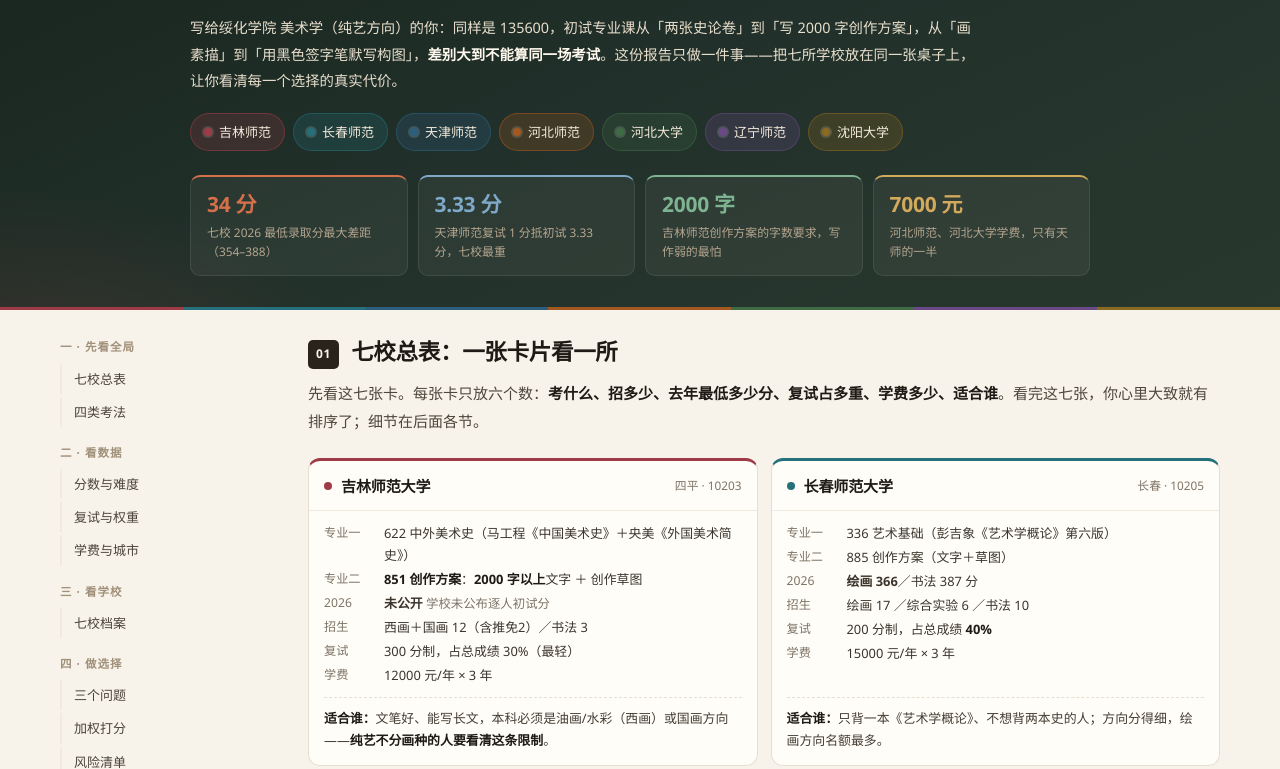
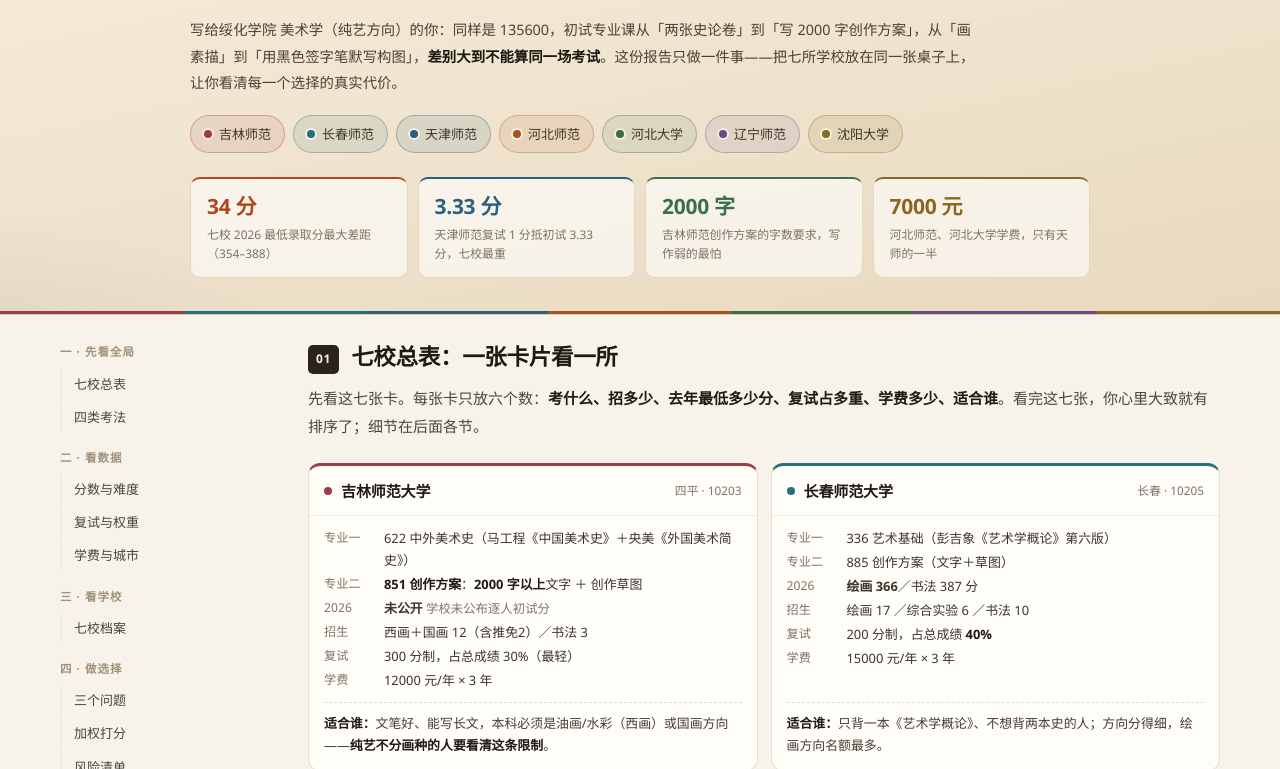
Before and after one commit to TS-jj/northeast-art-kaoyan, a plain HTML site: page lnnu-vs-synu/index.html in a window 1280 px wide. Shown: the part 159-928 px from the top of the page. Drawn offline with Linux system fonts and the light colour scheme.

Commit message:
页头改浅米纸底色：去掉深色块，墨字+赭石小标题，数据块白卡上色

```diff
--- a/lnnu-vs-synu/index.html
+++ b/lnnu-vs-synu/index.html
@@ -23,30 +23,31 @@ body{margin:0;background:var(--bg);color:var(--body);
 .wrap{max-width:var(--wide);margin:0 auto;padding:0 20px}
 
 /* ---------- hero ---------- */
-.hero{position:relative;overflow:hidden;color:#fdf9f1;padding:42px 0 34px;
+.hero{position:relative;overflow:hidden;color:#2c2418;padding:44px 0 36px;
   background:
-    radial-gradient(600px 280px at 88% -12%,rgba(198,148,74,.36),transparent 66%),
-    radial-gradient(500px 270px at 0% 116%,rgba(146,62,58,.22),transparent 72%),
-    linear-gradient(156deg,#18231d 0%,#21302a 50%,#29382e 100%)}
+    radial-gradient(640px 300px at 90% -22%,rgba(206,152,74,.26),transparent 68%),
+    radial-gradient(520px 280px at -4% 120%,rgba(44,95,125,.12),transparent 72%),
+    linear-gradient(168deg,#f6eedc 0%,#efe3cd 56%,#e8d9be 100%)}
 .hero .wrap{position:relative;z-index:1}
+.hero{border-bottom:1px solid #ddceb2}
 .hero::after{content:"";position:absolute;left:0;right:0;bottom:0;height:3px;
   background:linear-gradient(90deg,#9e3b47 0 14.28%,#25707a 0 28.56%,#2c5f7d 0 42.84%,#a2581f 0 57.12%,#3f6b45 0 71.4%,#6a4a86 0 85.68%,#8a6a20 0 100%)}
-.hero .kicker{font-size:12.5px;letter-spacing:.16em;color:#cb9a55;margin:0 0 14px;font-weight:600}
-.hero h1{margin:0 0 6px;font-size:31px;line-height:1.35;font-weight:700;letter-spacing:-.4px;color:#fdf9f1}
-.hero .sub{margin:0 0 20px;font-size:15px;font-weight:400;color:#c6b7a2;line-height:1.8}
-.hero .lede{font-size:14.4px;color:#e9dfcd;max-width:790px;margin:14px 0 0;line-height:1.85}
-.hero .lede b{color:#fff8ec}
+.hero .kicker{font-size:12.5px;letter-spacing:.16em;color:#a4581f;margin:0 0 14px;font-weight:600}
+.hero h1{margin:0 0 6px;font-size:31px;line-height:1.35;font-weight:700;letter-spacing:-.4px;color:#1f1a12}
+.hero .sub{margin:0 0 20px;font-size:15px;font-weight:400;color:#6e6353;line-height:1.8}
+.hero .lede{font-size:14.4px;color:#4a4136;max-width:790px;margin:14px 0 0;line-height:1.85}
+.hero .lede b{color:#1a1610}
 .chips{display:flex;flex-wrap:wrap;gap:8px;margin:18px 0 0}
 .chips a{display:inline-flex;align-items:center;gap:7px;padding:6px 13px;border-radius:999px;
-  background:rgba(255,255,255,.06);border:1px solid rgba(255,255,255,.16);color:#f6ecde;
+  background:rgba(255,255,255,.55);border:1px solid #e0d4bd;color:#3d3428;
   font-size:13px;text-decoration:none;transition:.16s}
-.chips a:hover{background:rgba(255,255,255,.15);border-color:rgba(255,255,255,.32)}
-.chips i{width:8px;height:8px;border-radius:50%;display:block;box-shadow:0 0 0 2px rgba(255,255,255,.14)}
+.chips a:hover{background:#fff;border-color:#cbb894}
+.chips i{width:8px;height:8px;border-radius:50%;display:block;box-shadow:0 0 0 2px rgba(255,255,255,.6)}
 .stats{display:grid;grid-template-columns:repeat(4,1fr);gap:10px;margin:24px 0 0}
-.stats div{background:rgba(255,255,255,.05);border:1px solid rgba(255,255,255,.09);
-  border-top:2px solid var(--sc,#cb9a55);border-radius:10px;padding:14px 16px}
-.stats b{display:block;font-size:21px;font-weight:700;letter-spacing:-.3px;line-height:1.3;color:var(--sc,#f3e5cf)}
-.stats em{display:block;font-style:normal;font-size:11.9px;color:#b6a68f;margin-top:5px;line-height:1.6}
+.stats div{background:rgba(255,255,255,.6);border:1px solid #e2d6bf;
+  border-top:2px solid var(--sc,#a2581f);border-radius:10px;padding:14px 16px}
+.stats b{display:block;font-size:21px;font-weight:700;letter-spacing:-.3px;line-height:1.3;color:var(--sc,#8f4622)}
+.stats em{display:block;font-style:normal;font-size:11.9px;color:#7d7160;margin-top:5px;line-height:1.6}
 
 /* ---------- layout ---------- */
 .shell{display:grid;grid-template-columns:212px minmax(0,1fr);gap:36px;max-width:1200px;margin:0 auto;padding:0 20px}
@@ -246,19 +247,19 @@ table .sub{display:block;font-size:11.6px;color:var(--mute);font-weight:400;line
     <p class="sub">吉林师范 · 长春师范 · 天津师范 · 河北师范 · 河北大学 · 辽宁师范 · 沈阳大学</p>
     <p class="lede">写给绥化学院 美术学（纯艺方向）的你：同样是 135600，初试专业课从「两张史论卷」到「写 2000 字创作方案」，从「画素描」到「用黑色签字笔默写构图」，<b>差别大到不能算同一场考试</b>。这份报告只做一件事——把七所学校放在同一张桌子上，让你看清每一个选择的真实代价。</p>
     <div class="chips">
-      <a href="#d-jlnu" style="background:rgba(158,59,71,.22);border-color:rgba(158,59,71,.55)"><i style="background:#9e3b47"></i>吉林师范</a>
-      <a href="#d-ccsf" style="background:rgba(37,112,122,.24);border-color:rgba(37,112,122,.55)"><i style="background:#25707a"></i>长春师范</a>
-      <a href="#d-tjnu" style="background:rgba(44,95,125,.28);border-color:rgba(44,95,125,.6)"><i style="background:#2c5f7d"></i>天津师范</a>
-      <a href="#d-hebtu" style="background:rgba(162,88,31,.24);border-color:rgba(162,88,31,.55)"><i style="background:#a2581f"></i>河北师范</a>
-      <a href="#d-hbu" style="background:rgba(63,107,69,.24);border-color:rgba(63,107,69,.55)"><i style="background:#3f6b45"></i>河北大学</a>
-      <a href="#d-lnnu" style="background:rgba(106,74,134,.26);border-color:rgba(106,74,134,.55)"><i style="background:#6a4a86"></i>辽宁师范</a>
-      <a href="#d-syu" style="background:rgba(138,106,32,.26);border-color:rgba(138,106,32,.55)"><i style="background:#8a6a20"></i>沈阳大学</a>
+      <a href="#d-jlnu" style="background:rgba(158,59,71,.10);border-color:rgba(158,59,71,.34)"><i style="background:#9e3b47"></i>吉林师范</a>
+      <a href="#d-ccsf" style="background:rgba(37,112,122,.10);border-color:rgba(37,112,122,.34)"><i style="background:#25707a"></i>长春师范</a>
+      <a href="#d-tjnu" style="background:rgba(44,95,125,.11);border-color:rgba(44,95,125,.36)"><i style="background:#2c5f7d"></i>天津师范</a>
+      <a href="#d-hebtu" style="background:rgba(162,88,31,.10);border-color:rgba(162,88,31,.34)"><i style="background:#a2581f"></i>河北师范</a>
+      <a href="#d-hbu" style="background:rgba(63,107,69,.10);border-color:rgba(63,107,69,.34)"><i style="background:#3f6b45"></i>河北大学</a>
+      <a href="#d-lnnu" style="background:rgba(106,74,134,.10);border-color:rgba(106,74,134,.34)"><i style="background:#6a4a86"></i>辽宁师范</a>
+      <a href="#d-syu" style="background:rgba(138,106,32,.11);border-color:rgba(138,106,32,.36)"><i style="background:#8a6a20"></i>沈阳大学</a>
     </div>
     <div class="stats">
-      <div style="--sc:#d4704a"><b>34 分</b><em>七校 2026 最低录取分最大差距（354–388）</em></div>
-      <div style="--sc:#7fa9c9"><b>3.33 分</b><em>天津师范复试 1 分抵初试 3.33 分，七校最重</em></div>
-      <div style="--sc:#7fb492"><b>2000 字</b><em>吉林师范创作方案的字数要求，写作弱的最怕</em></div>
-      <div style="--sc:#d3a95c"><b>7000 元</b><em>河北师范、河北大学学费，只有天师的一半</em></div>
+      <div style="--sc:#b2451c"><b>34 分</b><em>七校 2026 最低录取分最大差距（354–388）</em></div>
+      <div style="--sc:#2c5f7d"><b>3.33 分</b><em>天津师范复试 1 分抵初试 3.33 分，七校最重</em></div>
+      <div style="--sc:#3b6f4b"><b>2000 字</b><em>吉林师范创作方案的字数要求，写作弱的最怕</em></div>
+      <div style="--sc:#8a6620"><b>7000 元</b><em>河北师范、河北大学学费，只有天师的一半</em></div>
     </div>
   </div>
 </header>
```
